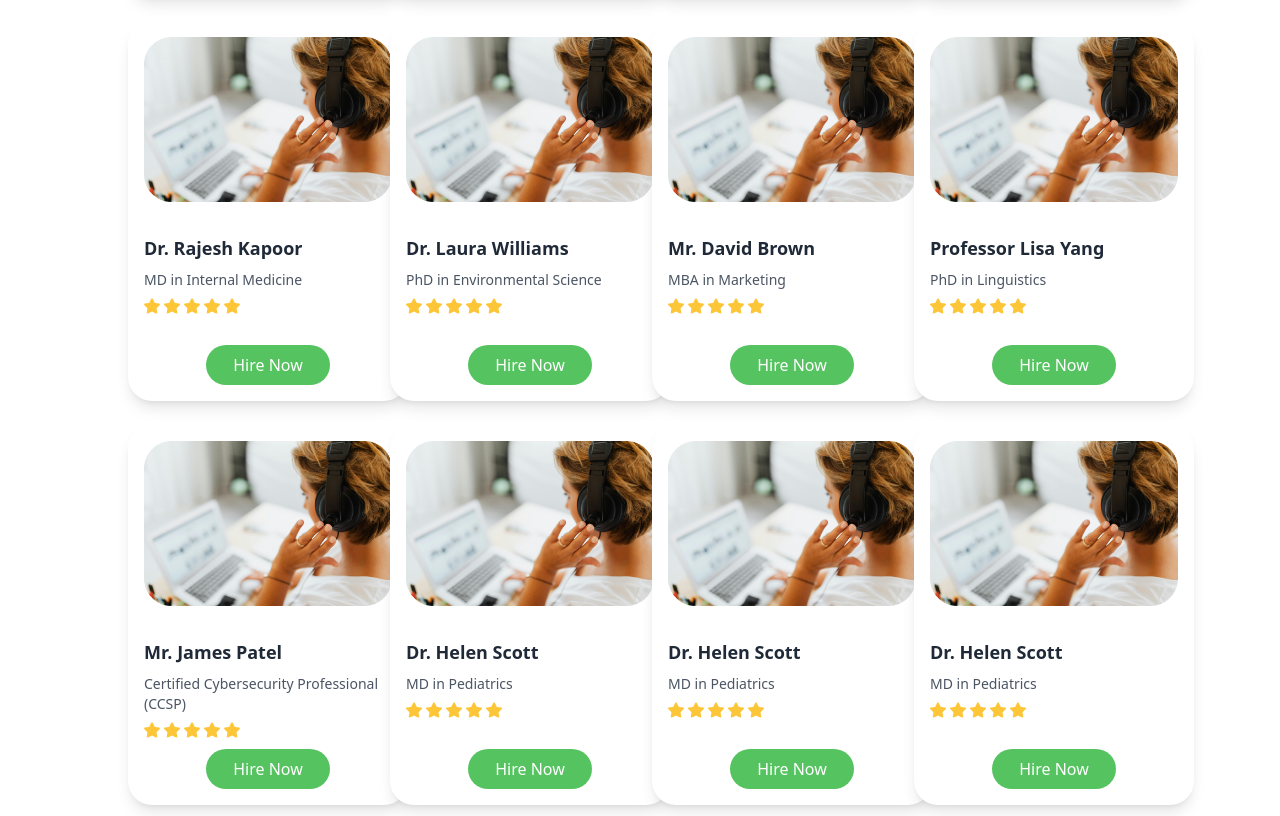
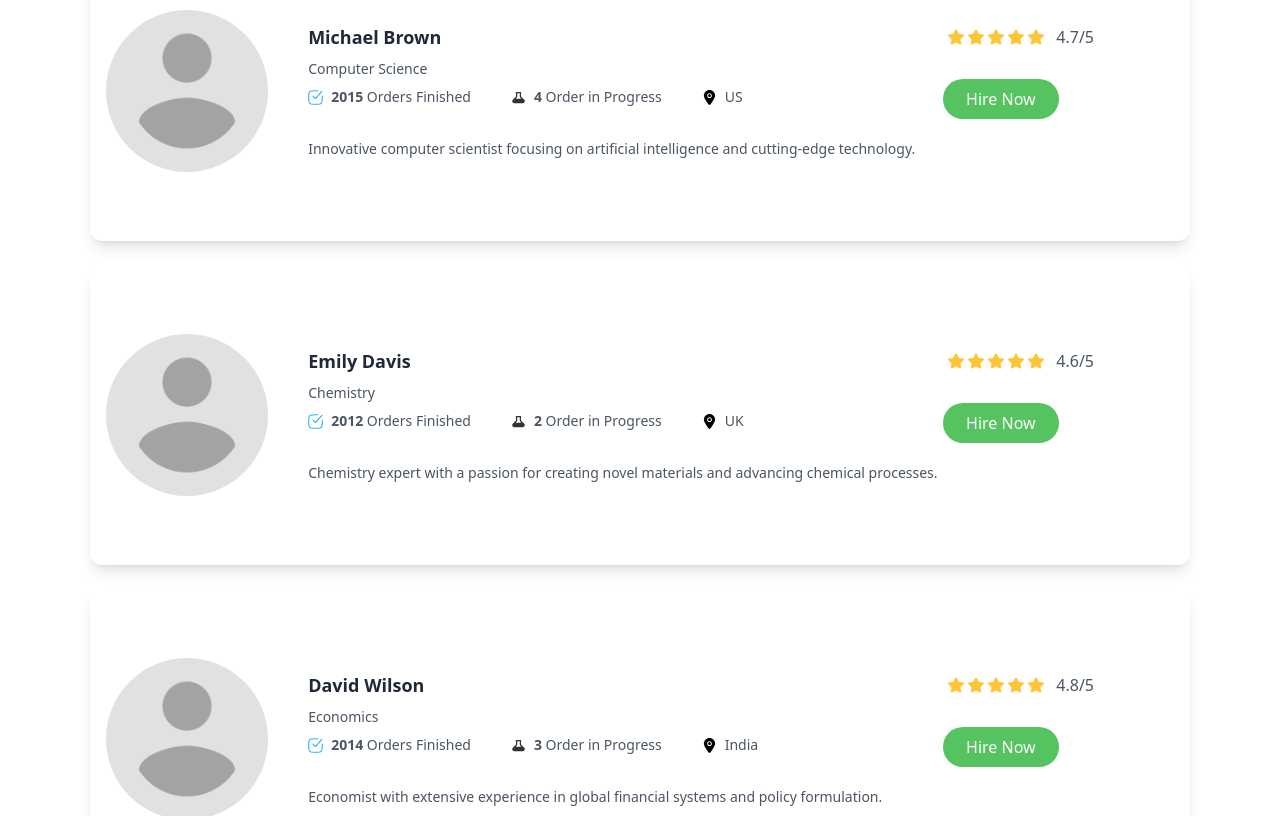
Before and after one commit to mohdyasirarman/All-Assignment-Help, a Next.js app: page /experts in a window 1280 px wide. Shown: the part 1860-2676 px from the top of the page. Built offline with nearby package versions, Linux system fonts and the light colour scheme.

Commit message:
expert page modified with new data

```diff
--- a/src/app/experts/page.tsx
+++ b/src/app/experts/page.tsx
@@ -6,7 +6,6 @@ import ExpertGrid from "@/components/landing-page/ConnectWithExperts";
 import VerificationProcess from "@/components/landing-page/VerificationProcess";
 import ExpertHomePage from "@/components/landing-page/expertHomePage";
 import StuckOnAssignment from "@/components/landing-page/stuckOnAssignment";
-
 
 export default function Page() {
   const questions = [
@@ -52,190 +51,259 @@ export default function Page() {
     },
   ];
 
-  const Expert = [
+  const customExperts = [
     {
-      name: "Dr. Emily Carter",
-      qualification: "PhD in Astrophysics",
-      description: "A seasoned astrophysicist specializing in stellar evolution and black holes. Published numerous papers in leading journals.",
-      image: "/static/images/headphoneGirl.png",
+      name: "Jane Smith",
+      expertise: "Mathematics",
+      description: "Expert in advanced calculus and statistical analysis.",
+      image: "/static/images/Profile_avatar_placeholder_large.png",
+      orderFinished: 2010,
+      orderInProgress: 3,
+      location: "Singapore",
+      rating: "4.9/5",
+      about:
+        "Experienced mathematician specializing in problem-solving and data modeling.",
     },
     {
-      name: "Chef Antonio Rossi",
-      qualification: "Michelin Star Chef",
-      description: "An award-winning chef known for authentic Italian cuisine, with over 20 years of experience in culinary arts.",
-      image: "/static/images/headphoneGirl.png",
+      name: "Michael Brown",
+      expertise: "Computer Science",
+      description:
+        "Specialized in AI, machine learning, and big data analytics.",
+      image: "/static/images/Profile_avatar_placeholder_large.png",
+      orderFinished: 2015,
+      orderInProgress: 4,
+      location: "US",
+      rating: "4.7/5",
+      about:
+        "Innovative computer scientist focusing on artificial intelligence and cutting-edge technology.",
     },
     {
-      name: "Ms. Sophia Li",
-      qualification: "Certified Financial Planner (CFP)",
-      description: "An expert in financial planning, investment strategies, and wealth management, helping clients achieve financial independence.",
-      image: "/static/images/headphoneGirl.png",
+      name: "Emily Davis",
+      expertise: "Chemistry",
+      description:
+        "Focused on organic synthesis and material science research.",
+      image: "/static/images/Profile_avatar_placeholder_large.png",
+      orderFinished: 2012,
+      orderInProgress: 2,
+      location: "UK",
+      rating: "4.6/5",
+      about:
+        "Chemistry expert with a passion for creating novel materials and advancing chemical processes.",
     },
     {
-      name: "Professor John Smith",
-      qualification: "MSc in Computer Science",
-      description: "Experienced computer science professor focusing on AI, machine learning, and big data analytics.",
-      image: "/static/images/headphoneGirl.png",
+      name: "David Wilson",
+      expertise: "Economics",
+      description: "Expert in macroeconomic policy and financial markets.",
+      image: "/static/images/Profile_avatar_placeholder_large.png",
+      orderFinished: 2014,
+      orderInProgress: 3,
+      location: "India",
+      rating: "4.8/5",
+      about:
+        "Economist with extensive experience in global financial systems and policy formulation.",
     },
     {
-      name: "Dr. Rajesh Kapoor",
-      qualification: "MD in Internal Medicine",
-      description: "A renowned physician with expertise in chronic disease management and preventive care.",
-      image: "/static/images/headphoneGirl.png",
+      name: "Sarah Johnson",
+      expertise: "Biology",
+      description: "Specialized in molecular biology and genetic engineering.",
+      image: "/static/images/Profile_avatar_placeholder_large.png",
+      orderFinished: 2016,
+      orderInProgress: 5,
+      location: "US",
+      rating: "5.0/5",
+      about:
+        "Biologist with expertise in genetic research and advancements in molecular techniques.",
     },
     {
-      name: "Dr. Laura Williams",
-      qualification: "PhD in Environmental Science",
-      description: "An expert in climate change, environmental conservation, and sustainability. Works on global environmental policy.",
-      image: "/static/images/headphoneGirl.png",
+      name: "William Martinez",
+      expertise: "Environmental Science",
+      description: "Focused on climate change modeling and sustainability.",
+      image: "/static/images/Profile_avatar_placeholder_large.png",
+      orderFinished: 2011,
+      orderInProgress: 2,
+      location: "Canada",
+      rating: "4.7/5",
+      about:
+        "Environmental scientist dedicated to finding sustainable solutions for climate challenges.",
     },
     {
-      name: "Mr. David Brown",
-      qualification: "MBA in Marketing",
-      description: "A marketing strategist specializing in brand development and digital advertising with over 15 years of experience.",
-      image: "/static/images/headphoneGirl.png",
+      name: "Olivia Taylor",
+      expertise: "Psychology",
+      description: "Expert in cognitive behavioral therapy and mental health.",
+      image: "/static/images/Profile_avatar_placeholder_large.png",
+      orderFinished: 2013,
+      orderInProgress: 4,
+      location: "UK",
+      rating: "4.9/5",
+      about:
+        "Psychologist specializing in therapeutic approaches for mental wellness and personal growth.",
     },
     {
-      name: "Professor Lisa Yang",
-      qualification: "PhD in Linguistics",
-      description: "A linguistics professor with a focus on sociolinguistics and language acquisition. Author of multiple academic papers.",
-      image: "/static/images/headphoneGirl.png",
+      name: "Alexander Moore",
+      expertise: "Astrophysics",
+      description:
+        "Researcher in black holes, dark matter, and the origins of the universe.",
+      image: "/static/images/Profile_avatar_placeholder_large.png",
+      orderFinished: 2010,
+      orderInProgress: 1,
+      location: "US",
+      rating: "4.6/5",
+      about:
+        "Astrophysicist with a deep focus on space phenomena and the mysteries of the cosmos.",
     },
     {
-      name: "Mr. James Patel",
-      qualification: "Certified Cybersecurity Professional (CCSP)",
-      description: "A cybersecurity expert specializing in network security, threat mitigation, and ethical hacking.",
-      image: "/static/images/headphoneGirl.png",
+      name: "Sophia Anderson",
+      expertise: "Education",
+      description:
+        "Specialized in curriculum development and learning strategies.",
+      image: "/static/images/Profile_avatar_placeholder_large.png",
+      orderFinished: 2014,
+      orderInProgress: 2,
+      location: "Australia",
+      rating: "4.8/5",
+      about:
+        "Education expert designing innovative teaching methods to enhance learning outcomes.",
     },
     {
-      name: "Dr. Helen Scott",
-      qualification: "MD in Pediatrics",
-      description: "A pediatrician with expertise in child health, specializing in immunization, growth development, and preventive care.",
-      image: "/static/images/headphoneGirl.png",
+      name: "Ethan Carter",
+      expertise: "Philosophy",
+      description: "Expert in ethics, logic, and existential theories.",
+      image: "/static/images/Profile_avatar_placeholder_large.png",
+      orderFinished: 2015,
+      orderInProgress: 1,
+      location: "US",
+      rating: "4.9/5",
+      about:
+        "Philosopher passionate about exploring the depths of human thought and moral dilemmas.",
     },
     {
-      name: "Dr. Helen Scott",
-      qualification: "MD in Pediatrics",
-      description: "A pediatrician with expertise in child health, specializing in immunization, growth development, and preventive care.",
-      image: "/static/images/headphoneGirl.png",
+      name: "Isabella Lee",
+      expertise: "Literature",
+      description:
+        "Focused on contemporary literary analysis and creative writing.",
+      image: "/static/images/Profile_avatar_placeholder_large.png",
+      orderFinished: 2013,
+      orderInProgress: 3,
+      location: "UK",
+      rating: "4.7/5",
+      about:
+        "Literature expert with a love for analyzing modern texts and fostering creative expression.",
     },
     {
-      name: "Dr. Helen Scott",
-      qualification: "MD in Pediatrics",
-      description: "A pediatrician with expertise in child health, specializing in immunization, growth development, and preventive care.",
-      image: "/static/images/headphoneGirl.png",
+      name: "Lucas Harris",
+      expertise: "Engineering",
+      description: "Specialized in robotics and automation systems.",
+      image: "/static/images/Profile_avatar_placeholder_large.png",
+      orderFinished: 2012,
+      orderInProgress: 2,
+      location: "Germany",
+      rating: "4.8/5",
+      about:
+        "Engineer focused on developing intelligent machines and enhancing automation across industries.",
     },
     {
-      name: "Dr. Helen Scott",
-      qualification: "MD in Pediatrics",
-      description: "A pediatrician with expertise in child health, specializing in immunization, growth development, and preventive care.",
-      image: "/static/images/headphoneGirl.png",
+      name: "Amelia Scott",
+      expertise: "Sociology",
+      description: "Expert in urban sociology and social behavior analysis.",
+      image: "/static/images/Profile_avatar_placeholder_large.png",
+      orderFinished: 2011,
+      orderInProgress: 3,
+      location: "Canada",
+      rating: "4.6/5",
+      about:
+        "Sociologist with a keen interest in understanding social structures and urban dynamics.",
     },
     {
-      name: "Dr. Helen Scott",
-      qualification: "MD in Pediatrics",
-      description: "A pediatrician with expertise in child health, specializing in immunization, growth development, and preventive care.",
-      image: "/static/images/headphoneGirl.png",
+      name: "Benjamin Evans",
+      expertise: "Political Science",
+      description: "Focused on international relations and public policy.",
+      image: "/static/images/Profile_avatar_placeholder_large.png",
+      orderFinished: 2014,
+      orderInProgress: 4,
+      location: "US",
+      rating: "4.7/5",
+      about:
+        "Political scientist analyzing global trends and shaping policies for international cooperation.",
     },
     {
-      name: "Dr. Helen Scott",
-      qualification: "MD in Pediatrics",
-      description: "A pediatrician with expertise in child health, specializing in immunization, growth development, and preventive care.",
-      image: "/static/images/headphoneGirl.png",
+      name: "Charlotte Thompson",
+      expertise: "Art History",
+      description: "Specialized in Renaissance and modern art movements.",
+      image: "/static/images/Profile_avatar_placeholder_large.png",
+      orderFinished: 2016,
+      orderInProgress: 2,
+      location: "Italy",
+      rating: "5.0/5",
+      about:
+        "Art historian with a deep appreciation for cultural evolution and iconic art periods.",
     },
     {
-      name: "Dr. Helen Scott",
-      qualification: "MD in Pediatrics",
-      description: "A pediatrician with expertise in child health, specializing in immunization, growth development, and preventive care.",
-      image: "/static/images/headphoneGirl.png",
+      name: "Daniel King",
+      expertise: "Law",
+      description: "Expert in corporate law and intellectual property.",
+      image: "/static/images/Profile_avatar_placeholder_large.png",
+      orderFinished: 2010,
+      orderInProgress: 3,
+      location: "US",
+      rating: "4.9/5",
+      about:
+        "Corporate lawyer with a specialization in intellectual property rights and business law.",
     },
     {
-      name: "Dr. Helen Scott",
-      qualification: "MD in Pediatrics",
-      description: "A pediatrician with expertise in child health, specializing in immunization, growth development, and preventive care.",
-      image: "/static/images/headphoneGirl.png",
+      name: "Grace White",
+      expertise: "Archaeology",
+      description: "Researcher in ancient civilizations and cultural heritage.",
+      image: "/static/images/Profile_avatar_placeholder_large.png",
+      orderFinished: 2012,
+      orderInProgress: 1,
+      location: "Egypt",
+      rating: "4.8/5",
+      about:
+        "Archaeologist committed to preserving ancient history and discovering lost civilizations.",
     },
     {
-      name: "Dr. Helen Scott",
-      qualification: "MD in Pediatrics",
-      description: "A pediatrician with expertise in child health, specializing in immunization, growth development, and preventive care.",
-      image: "/static/images/headphoneGirl.png",
+      name: "Liam Rodriguez",
+      expertise: "Marketing",
+      description: "Specialized in digital marketing and brand strategy.",
+      image: "/static/images/Profile_avatar_placeholder_large.png",
+      orderFinished: 2015,
+      orderInProgress: 3,
+      location: "Brazil",
+      rating: "4.7/5",
+      about:
+        "Marketing expert helping brands enhance their presence through strategic digital initiatives.",
     },
     {
-      name: "Dr. Helen Scott",
-      qualification: "MD in Pediatrics",
-      description: "A pediatrician with expertise in child health, specializing in immunization, growth development, and preventive care.",
-      image: "/static/images/headphoneGirl.png",
+      name: "Chloe Walker",
+      expertise: "Nutrition",
+      description: "Focused on dietetics and sports nutrition.",
+      image: "/static/images/Profile_avatar_placeholder_large.png",
+      orderFinished: 2013,
+      orderInProgress: 2,
+      location: "US",
+      rating: "4.9/5",
+      about:
+        "Nutritionist dedicated to optimizing health through personalized diet and nutrition plans.",
     },
     {
-      name: "Dr. Helen Scott",
-      qualification: "MD in Pediatrics",
-      description: "A pediatrician with expertise in child health, specializing in immunization, growth development, and preventive care.",
-      image: "/static/images/headphoneGirl.png",
-    },
-    {
-      name: "Dr. Helen Scott",
-      qualification: "MD in Pediatrics",
-      description: "A pediatrician with expertise in child health, specializing in immunization, growth development, and preventive care.",
-      image: "/static/images/headphoneGirl.png",
-    },
-    {
-      name: "Dr. Helen Scott",
-      qualification: "MD in Pediatrics",
-      description: "A pediatrician with expertise in child health, specializing in immunization, growth development, and preventive care.",
-      image: "/static/images/headphoneGirl.png",
-    },
-    {
-      name: "Dr. Helen Scott",
-      qualification: "MD in Pediatrics",
-      description: "A pediatrician with expertise in child health, specializing in immunization, growth development, and preventive care.",
-      image: "/static/images/headphoneGirl.png",
-    },
-    {
-      name: "Dr. Helen Scott",
-      qualification: "MD in Pediatrics",
-      description: "A pediatrician with expertise in child health, specializing in immunization, growth development, and preventive care.",
-      image: "/static/images/headphoneGirl.png",
-    },
-    {
-      name: "Dr. Helen Scott",
-      qualification: "MD in Pediatrics",
-      description: "A pediatrician with expertise in child health, specializing in immunization, growth development, and preventive care.",
-      image: "/static/images/headphoneGirl.png",
-    },
-    {
-      name: "Dr. Helen Scott",
-      qualification: "MD in Pediatrics",
-      description: "A pediatrician with expertise in child health, specializing in immunization, growth development, and preventive care.",
-      image: "/static/images/headphoneGirl.png",
-    },
-    {
-      name: "Dr. Helen Scott",
-      qualification: "MD in Pediatrics",
-      description: "A pediatrician with expertise in child health, specializing in immunization, growth development, and preventive care.",
-      image: "/static/images/headphoneGirl.png",
-    },
-    {
-      name: "Dr. Helen Scott",
-      qualification: "MD in Pediatrics",
-      description: "A pediatrician with expertise in child health, specializing in immunization, growth development, and preventive care.",
-      image: "/static/images/headphoneGirl.png",
-    },
-    {
-      name: "Dr. Helen Scott",
-      qualification: "MD in Pediatrics",
-      description: "A pediatrician with expertise in child health, specializing in immunization, growth development, and preventive care.",
-      image: "/static/images/headphoneGirl.png",
+      name: "Noah Phillips",
+      expertise: "History",
+      description: "Expert in medieval history and historical preservation.",
+      image: "/static/images/Profile_avatar_placeholder_large.png",
+      orderFinished: 2011,
+      orderInProgress: 3,
+      location: "UK",
+      rating: "4.8/5",
+      about:
+        "Historian specializing in medieval periods and the conservation of cultural landmarks.",
     },
   ];
-
-
 
   return (
     <>
       <ExpertHomePage changeInH="" changeInP="" />
       <TrendingTopics />
-      <ExpertGrid experts={Expert} />
+      <ExpertGrid experts={customExperts} />
       <VerificationProcess imageSrc="/static/images/sample_expert.jpg" />
       <StuckOnAssignment
         changeTitle=""
--- a/src/components/landing-page/ConnectWithExperts.tsx
+++ b/src/components/landing-page/ConnectWithExperts.tsx
@@ -1,37 +1,51 @@
 "use client";
-
 import React, { useState } from "react";
 import Image from "next/image";
 
 interface Expert {
   name: string;
-  qualification: string;
+  expertise: string;
   description: string;
-  image: string;
+  image?: string;
+  orderFinished: number;
+  orderInProgress: number;
+  location: string;
+  rating: string;
+  about: string;
 }
 
-const ExpertCard: React.FC<{ expert?: Expert }> = ({ expert }) => {
 const defaultExpert: Expert = {
   name: "Default Expert",
-      qualification: "No Qualification Provided",
+  expertise: "No Expertise Provided",
   description: "No description available.",
-      image: "/static/images/headphoneGirl.png",
+  image: "/static/images/Profile_avatar_placeholder_large.png",
+  orderFinished: 0,
+  orderInProgress: 0,
+  location: "No Where",
+  rating: "5.0/5",
+  about: "Who cares",
 };
 
+const ExpertCard: React.FC<{ expert?: Expert }> = ({ expert }) => {
   const expertData = expert || defaultExpert;
 
   return (
-    <div className="bg-white rounded-3xl p-4 flex flex-col w-[280px] h-[380px] shadow-lg hover:shadow-xl">
+    <div className="bg-white rounded-xl p-4 flex flex-row justify-start items-center gap-10 w-[1100px] h-[300px] shadow-lg hover:shadow-xl">
+      <div>
         <Image
-        src={expertData.image}
+          src={`${expertData.image || defaultExpert.image}`}
           alt={`${expertData.name} Profile`}
-        width={280}
-        height={180}
-        className=" mb-4 rounded-lg"
+          width={200}
+          height={200}
+          className="rounded-full"
         />
-      <h2 className="text-lg font-semibold text-gray-800 mt-4">{expertData.name}</h2>
-      <p className="text-sm text-gray-600 mt-2">{expertData.qualification}</p>
-      <div className="flex mt-2">
+      </div>
+      <div className="w-full">
+        <div className="flex justify-between items-center">
+          <h2 className="text-lg font-semibold text-gray-800">
+            {expertData.name}
+          </h2>
+          <div className="flex items-center mr-20">
             {[...Array(5)].map((_, index) => (
               <Image
                 key={index}
@@ -42,10 +56,56 @@ const ExpertCard: React.FC<{ expert?: Expert }> = ({ expert }) => {
                 className="mr-1"
               />
             ))}
+            <p className="flex text-base text-gray-600 ml-2">
+              {expertData.rating}
+            </p>
           </div>
-      <button className="bg-[#55C360] text-white w-1/2 px-4 py-2 rounded-full ml-auto mr-auto mt-auto hover:bg-[#4db557]">
+        </div>
+        <p className="text-sm text-gray-600 mt-2">{expertData.expertise}</p>
+        <div className="flex justify-between items-center flex-row gap-10">
+          <div className="flex justify-between items-center flex-row gap-10">
+            <p className="flex justify-center items-center space-x-2 text-sm text-gray-600 mb-1">
+              <Image
+                width={15}
+                height={15}
+                src="/static/images/elements.svg"
+                alt="tick"
+              />
+              <p>
+                <b>{expertData.orderFinished}</b> Orders Finished
+              </p>
+            </p>
+            <p className="flex justify-center items-center space-x-2 text-sm text-gray-600 mb-1">
+              <Image
+                width={15}
+                height={15}
+                src="/static/images/beaker.svg"
+                alt="beaker"
+              />
+              <p>
+                <b>{expertData.orderInProgress}</b> Order in Progress
+              </p>
+            </p>
+            <p className="flex justify-center items-center space-x-2 text-sm text-gray-600 mb-1">
+              <Image
+                width={15}
+                height={15}
+                src="/static/images/location.svg"
+                alt="beaker"
+              />
+              <p>{expertData.location}</p>
+            </p>
+          </div>
+          <div className="flex w-2/5">
+            <button className="bg-[#55C360] text-white w-2/6 px-4 py-2 rounded-3xl ml-auto mr-auto mt-auto hover:bg-[#4db557]">
               Hire Now
             </button>
+          </div>
+        </div>
+        <div className="w-full mt-5">
+          <p className="text-sm text-gray-600 mt-2">{expertData.about}</p>
+        </div>
+      </div>
     </div>
   );
 };
@@ -53,9 +113,14 @@ const ExpertCard: React.FC<{ expert?: Expert }> = ({ expert }) => {
 const ExpertGrid: React.FC<{ experts?: Expert[] }> = ({ experts }) => {
   const defaultExperts: Expert[] = Array.from({ length: 24 }, (_, i) => ({
     name: `Default Expert ${i + 1}`,
-    qualification: "No Qualification Provided",
+    expertise: "No Expertise Provided",
     description: "No description available.",
-    image: "/static/images/headphoneGirl.png",
+    image: "/static/images/Profile_avatar_placeholder_large.png",
+    orderFinished: 0,
+    orderInProgress: 0,
+    location: "No Where",
+    rating: "5.0/5",
+    about: "Who cares",
   }));
 
   const expertList = experts && experts.length > 0 ? experts : defaultExperts;
@@ -85,7 +150,6 @@ const ExpertGrid: React.FC<{ experts?: Expert[] }> = ({ experts }) => {
     (currentPage + 1) * itemsPerPage
   );
 
-
   React.useEffect(() => {
     if (isPageChanging) {
       setTimeout(() => setIsPageChanging(false), 300);
@@ -95,10 +159,12 @@ const ExpertGrid: React.FC<{ experts?: Expert[] }> = ({ experts }) => {
   return (
     <div className="bg-white px-32 py-12">
       <div className="text-center mb-8">
-        <h1 className="text-5xl font-poppins font-bold  mb-20 text-gray-800">Connect with Top Experts</h1>
+        <h1 className="text-5xl font-poppins font-bold  mb-20 text-gray-800">
+          Connect with Top Experts
+        </h1>
       </div>
       <div
-        className={`grid grid-cols-4 sm:grid-cols-4 md:grid-cols-4 lg:grid-cols-4 gap-6 justify-center transition-opacity duration-300 ${
+        className={`w-full grid grid-rows-4 sm:grid-rows-4 md:grid-rows-4 lg:grid-rows-4 gap-6 justify-center transition-opacity duration-300 ${
           isPageChanging ? "opacity-0" : "opacity-100"
         }`}
       >
@@ -124,7 +190,9 @@ const ExpertGrid: React.FC<{ experts?: Expert[] }> = ({ experts }) => {
         <button
           onClick={handleNextPage}
           className={`w-10 h-10 bg-gray-200 rounded-full flex items-center justify-center mx-2 ${
-            currentPage === totalPages - 1 ? "opacity-50 cursor-not-allowed" : ""
+            currentPage === totalPages - 1
+              ? "opacity-50 cursor-not-allowed"
+              : ""
           }`}
           disabled={currentPage === totalPages - 1}
         >
--- a/src/components/landing-page/experts.tsx
+++ b/src/components/landing-page/experts.tsx
@@ -177,7 +177,7 @@ export const ExpertCard: React.FC<{
             {isExpanded && (
               <div className="flex flex-col justify-center items-center w-[280px] mt-[20px] ml-4">
                 <p className="text-[#343434] mb-4 text-center font-poppins font-[500] text-[16px] leading-[24px]">
-                  {expert.description}
+                  {expert.about}
                 </p>
                 <button className="bg-[#55C360] text-white px-3 py-2 rounded-[30px] hover:bg-green-600 w-[120px] mt-[10px]">
                   <Link href="/order">Hire Now</Link>
```
Lines whose indentation alone changed are shown as unchanged.
